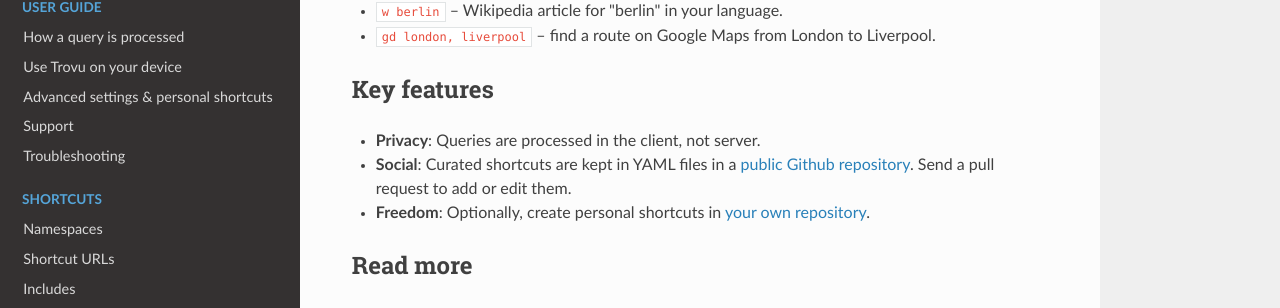
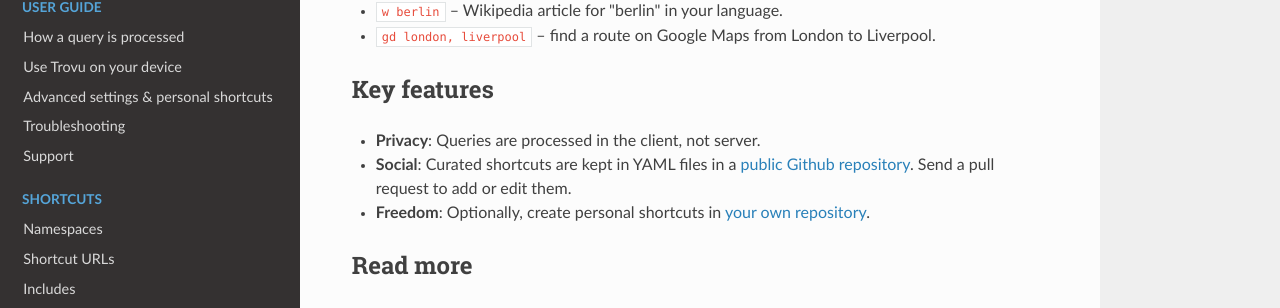
Before and after one commit to trovu/trovu, an MkDocs documentation site: the page built from docs/index.md, in a window 1280 px wide. Shown: the part 306-614 px from the top of the page. Built offline with MkDocs 1.6.1, drawn with Linux system fonts in a browser that asks for light colours; nearby versions of some CDN libraries; part of the change alters nothing that is shown.

```diff
--- a/mkdocs.yml
+++ b/mkdocs.yml
@@ -20,8 +20,8 @@ nav:
       - users/processing.md
       - users/integration.md
       - users/advanced.md
+      - users/troubleshooting.md
       - users/support.md
-      - users/troubleshooting.md
   - Shortcuts:
       - shortcuts/namespaces.md
       - shortcuts/urls.md
```
